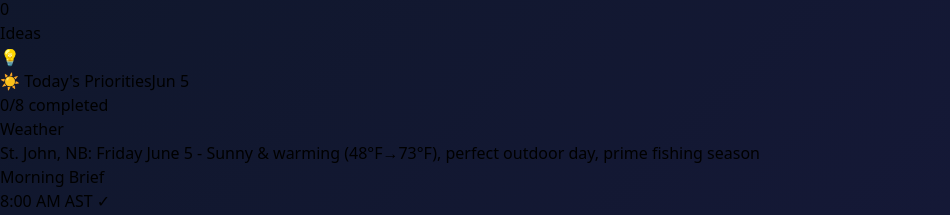
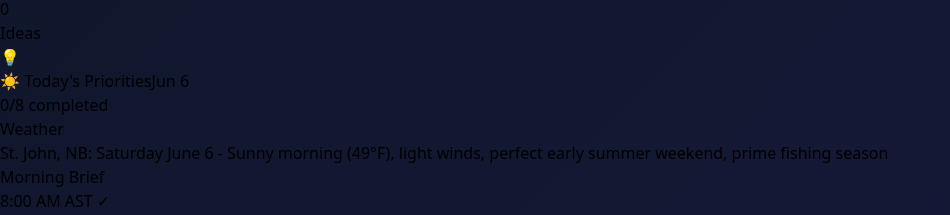
Before and after one commit to anthmilton/command-center, a React (Vite) app: page / in a window 1280 px wide. Shown: the part 267-482 px from the top of the page, without its empty margins (0-950 px from the left). Built offline with nearby package versions, Linux system fonts and the light colour scheme.

Commit message:
Update priorities: June 6 morning brief - weather update, Saturday status

```diff
--- a/src/data/priorities.js
+++ b/src/data/priorities.js
@@ -2,7 +2,7 @@
 // This file is dynamically managed by the Command Center
 
 export const priorities = {
-  date: "2026-06-05",
+  date: "2026-06-06",
   briefDelivered: true,
   tasks: [
     {
@@ -130,7 +130,7 @@ export const priorities = {
   ],
   weather: {
     location: "St. John, NB",
-    summary: "Friday June 5 - Sunny & warming (48°F→73°F), perfect outdoor day, prime fishing season"
+    summary: "Saturday June 6 - Sunny morning (49°F), light winds, perfect early summer weekend, prime fishing season"
   },
   reminders: [
     "🚨 SCREEN SHIELDS CRITICAL - Season in FULL SWING, every day matters for market position",
```
